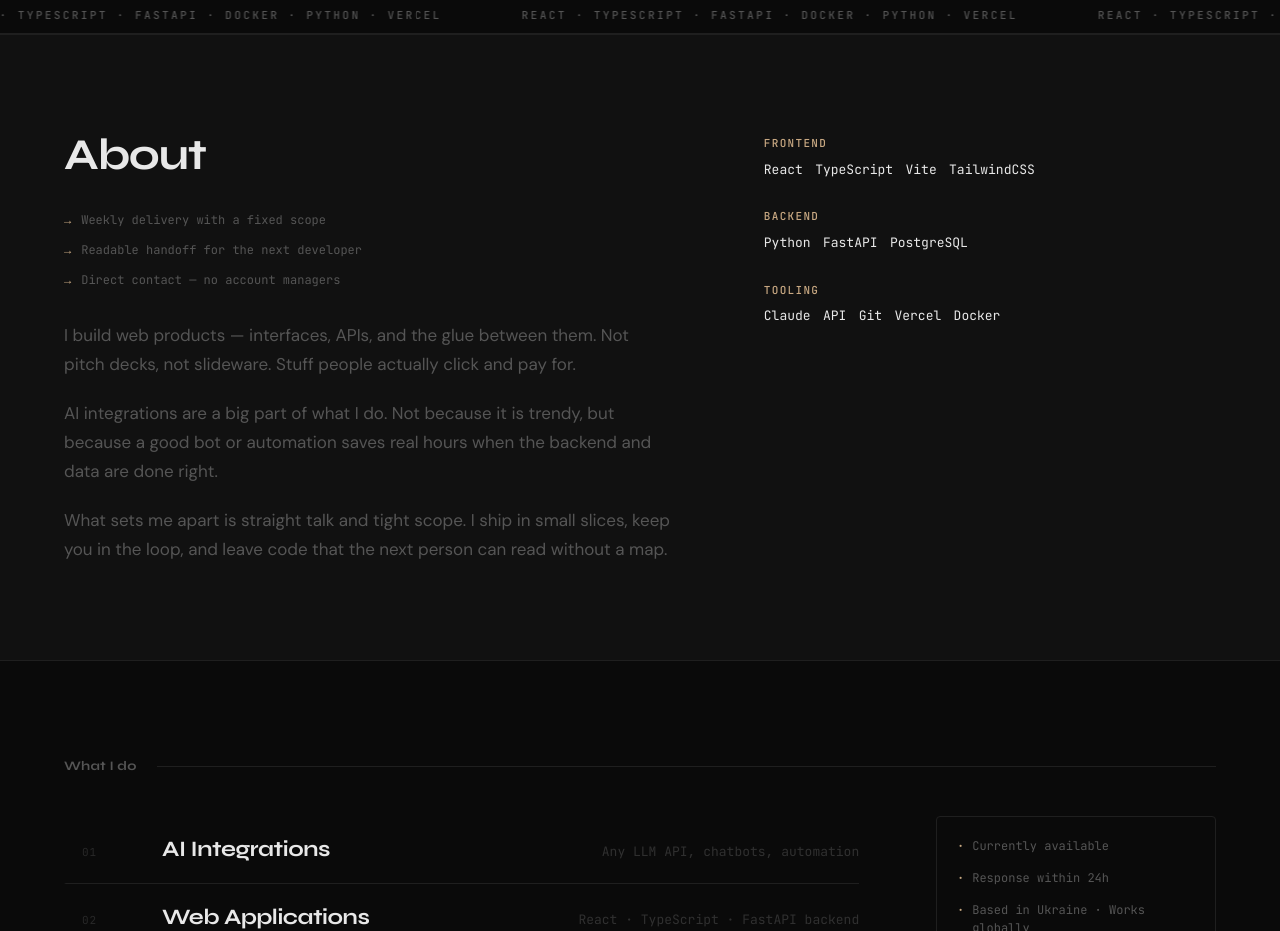
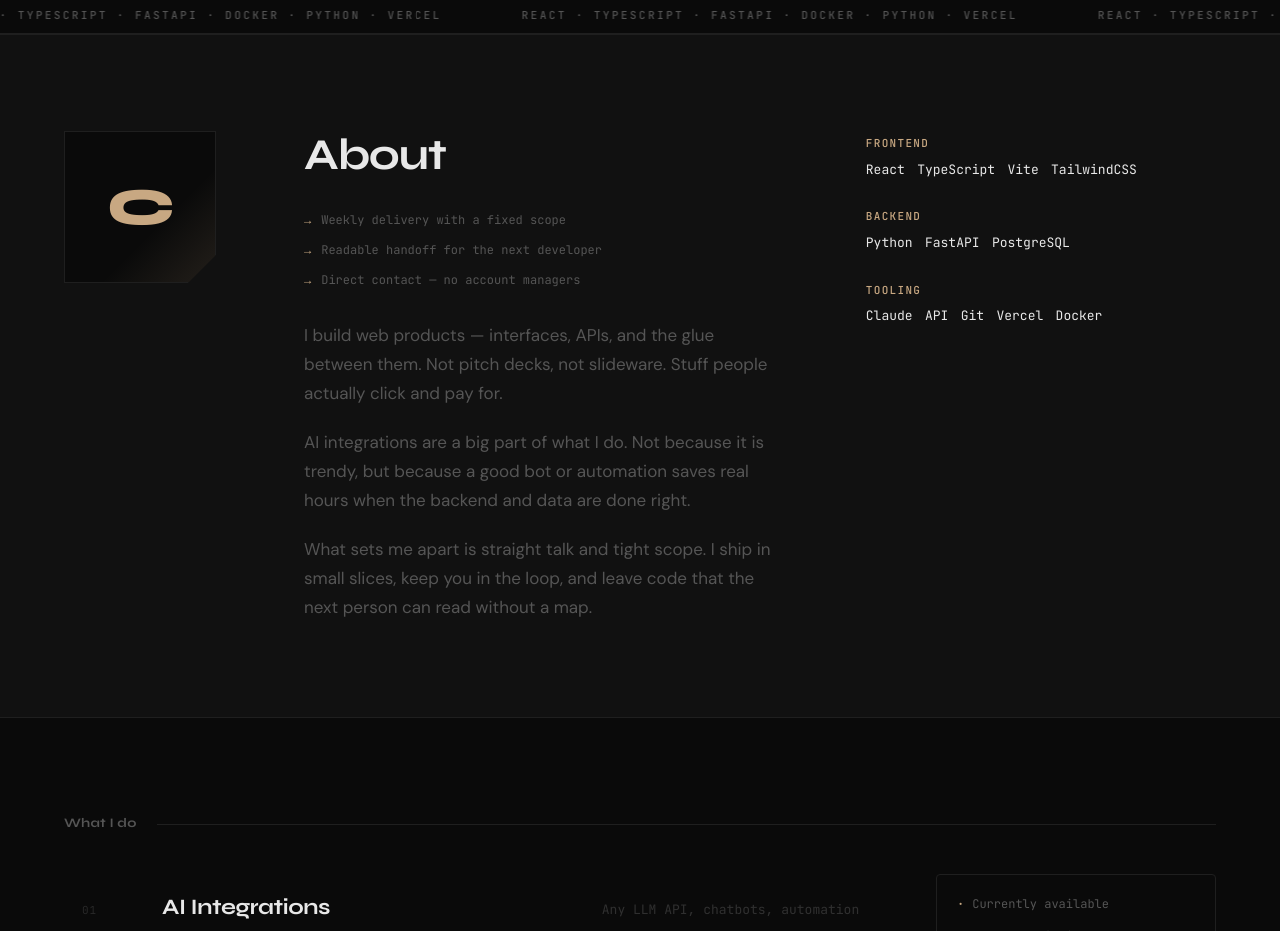
Before and after one commit to namekatana/Corten-dev, a React (Vite) app: page / in a window 1280 px wide. Shown: the part 860-1791 px from the top of the page. Built offline with nearby package versions, Linux system fonts and the light colour scheme.

Commit message:
feat(about): add studio mark placeholder instead of photo

```diff
--- /dev/null
+++ b/src/components/AboutMark/AboutMark.css
@@ -0,0 +1,42 @@
+.aboutMark {
+  position: relative;
+  flex-shrink: 0;
+  width: clamp(7rem, 14vw, 9.5rem);
+  aspect-ratio: 1;
+  display: flex;
+  align-items: center;
+  justify-content: center;
+  background: var(--bg);
+  border: 1px solid var(--border);
+  clip-path: polygon(
+    0 0,
+    100% 0,
+    100% calc(100% - 1.75rem),
+    calc(100% - 1.75rem) 100%,
+    0 100%
+  );
+}
+
+.aboutMark::before {
+  content: '';
+  position: absolute;
+  inset: 0;
+  background: linear-gradient(
+    135deg,
+    transparent 62%,
+    var(--accent-dim) 100%
+  );
+  pointer-events: none;
+}
+
+.aboutMarkLetter {
+  position: relative;
+  z-index: 1;
+  font-family: var(--font-logo);
+  font-weight: 800;
+  font-size: clamp(2.5rem, 5vw, 3.25rem);
+  line-height: 1;
+  letter-spacing: -0.04em;
+  color: var(--accent);
+  user-select: none;
+}
--- /dev/null
+++ b/src/components/AboutMark/AboutMark.tsx
@@ -0,0 +1,9 @@
+import './AboutMark.css'
+
+export function AboutMark() {
+  return (
+    <div className="aboutMark" aria-hidden="true">
+      <span className="aboutMarkLetter">C</span>
+    </div>
+  )
+}
--- a/src/sections/AboutSection.tsx
+++ b/src/sections/AboutSection.tsx
@@ -1,3 +1,4 @@
+import { AboutMark } from '../components/AboutMark/AboutMark'
 import { AboutPoints } from '../components/AboutPoints/AboutPoints'
 import { RevealBlockTitle } from '../components/SectionHead/SectionHead'
 import { StackList } from '../components/StackList/StackList'
@@ -9,6 +10,7 @@
   return (
     <SectionShell id="about" className="altSection">
       <div className="aboutLayout">
+        <AboutMark />
         <div className="aboutText">
           <RevealBlockTitle title="About" className="aboutTitle" />
           <AboutPoints />
--- a/src/sections/aboutSection.css
+++ b/src/sections/aboutSection.css
@@ -1,7 +1,7 @@
 .aboutLayout {
   display: grid;
-  grid-template-columns: minmax(0, 1.15fr) minmax(0, 0.85fr);
-  gap: clamp(2.5rem, 7vw, 5.5rem);
+  grid-template-columns: auto minmax(0, 1.15fr) minmax(0, 0.85fr);
+  gap: clamp(2rem, 5vw, 3.5rem) clamp(2.5rem, 7vw, 5.5rem);
   align-items: start;
   width: 100%;
 }
@@ -42,6 +42,10 @@
     grid-template-columns: 1fr;
   }
 
+  .aboutMark {
+    margin-bottom: 0.25rem;
+  }
+
   .aboutStack {
     padding-top: 0;
   }
```
